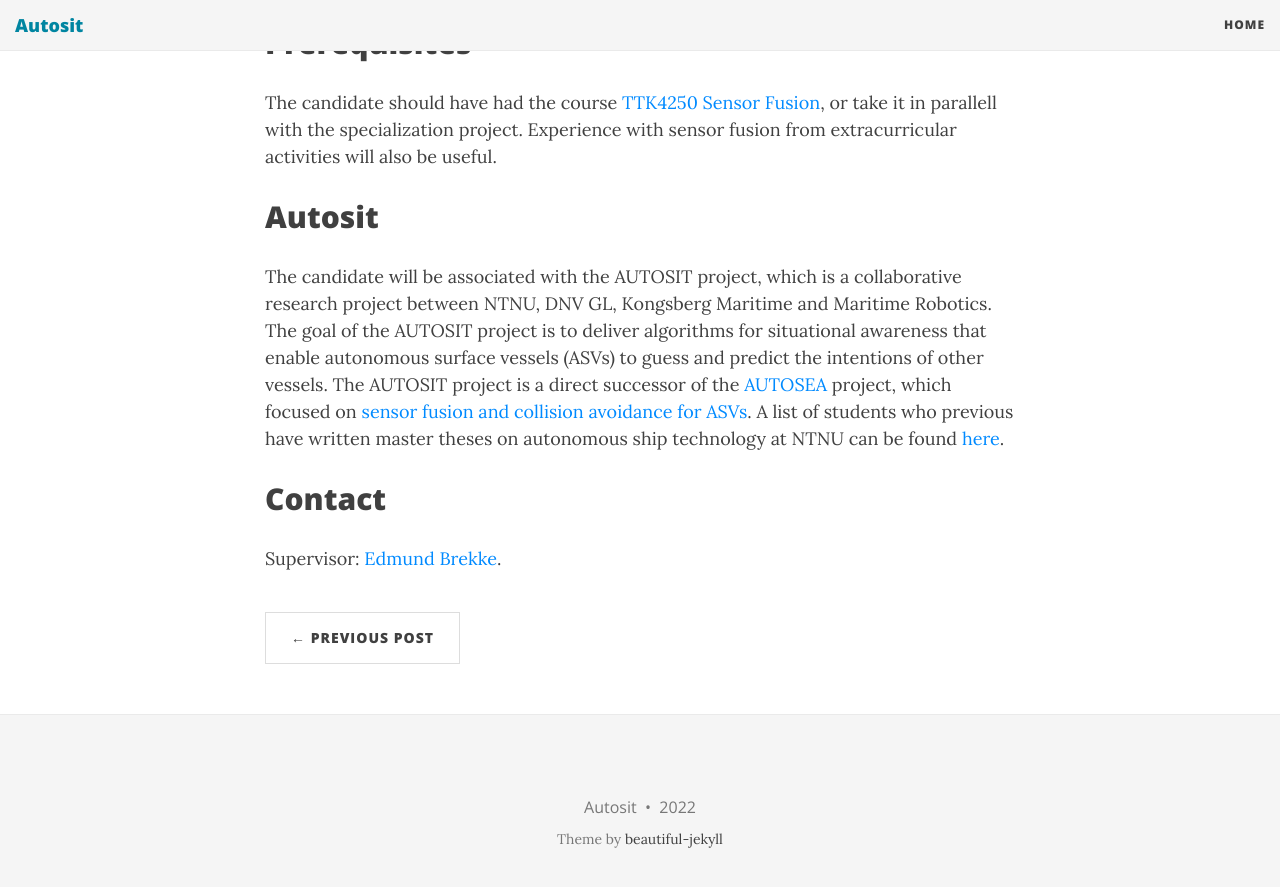
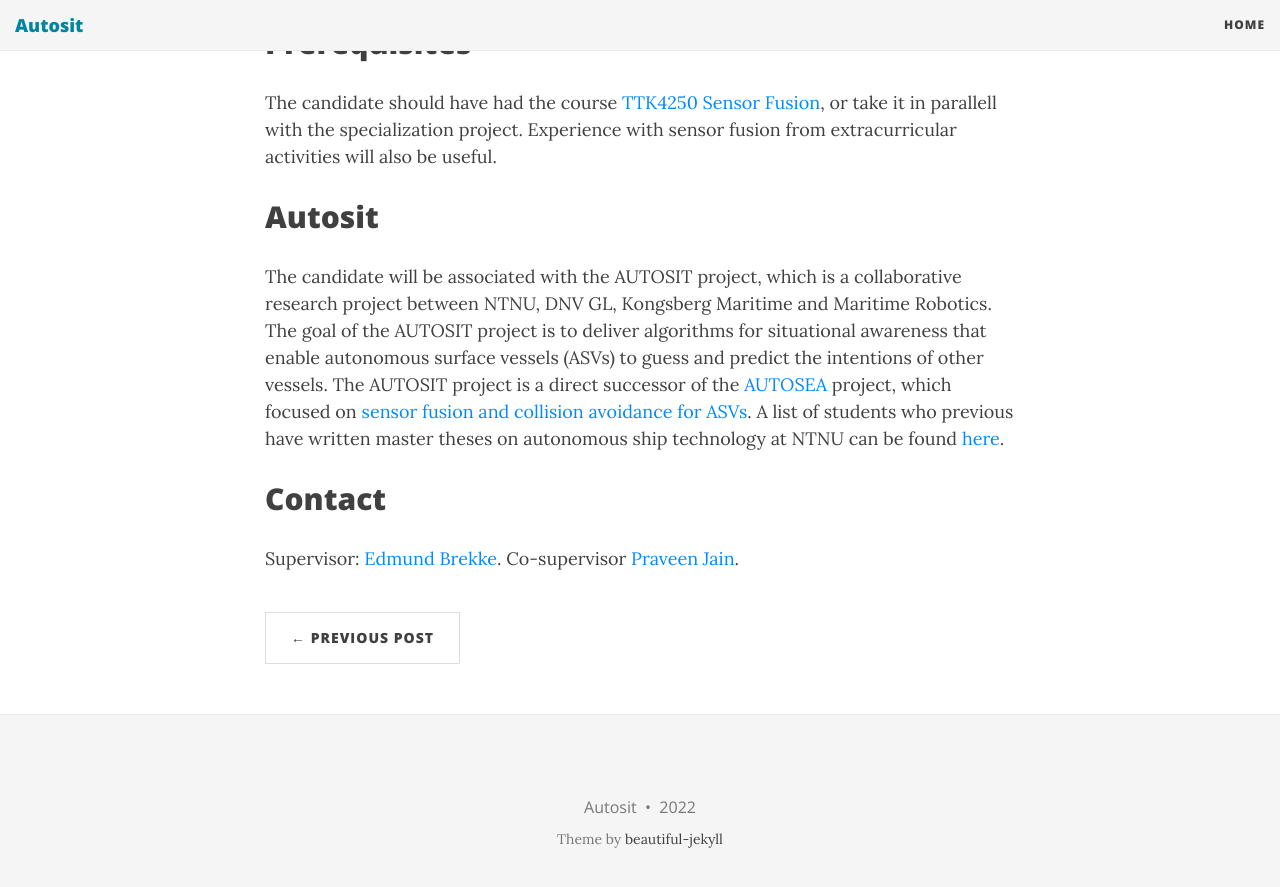
Before and after one commit to autosit/autosit.github.io, a Jekyll site: the page built from _posts/2022-04-05-clustering_for_ltp.md, in a window 1280 px wide and 900 px high, scrolled down 3972 px. Shown: the top 887 px of the window. Built offline with Jekyll 4.4.1, drawn with Linux system fonts in a browser that asks for light colours; nearby versions of some CDN libraries.

Commit message:
added cosupervisor clustering for lpt

```diff
--- a/_posts/2022-04-05-clustering_for_ltp.md
+++ b/_posts/2022-04-05-clustering_for_ltp.md
@@ -79,10 +79,11 @@
 
 ## Contact
 
-Supervisor: [Edmund Brekke].
+Supervisor: [Edmund Brekke].  Co-supervisor [Praveen Jain].
 
 
 [Edmund Brekke]: www.ntnu.edu/employees/edmund.brekke
+[Praveen Jain]: https://www.ntnu.edu/employees/ravinder.p.k.jain
 
 [(Hexeberg et al. 2017)]: https://ieeexplore.ieee.org/abstract/document/8009762
 [(Dalsnes et al. 2018)]: https://ieeexplore.ieee.org/abstract/document/8455607
```
